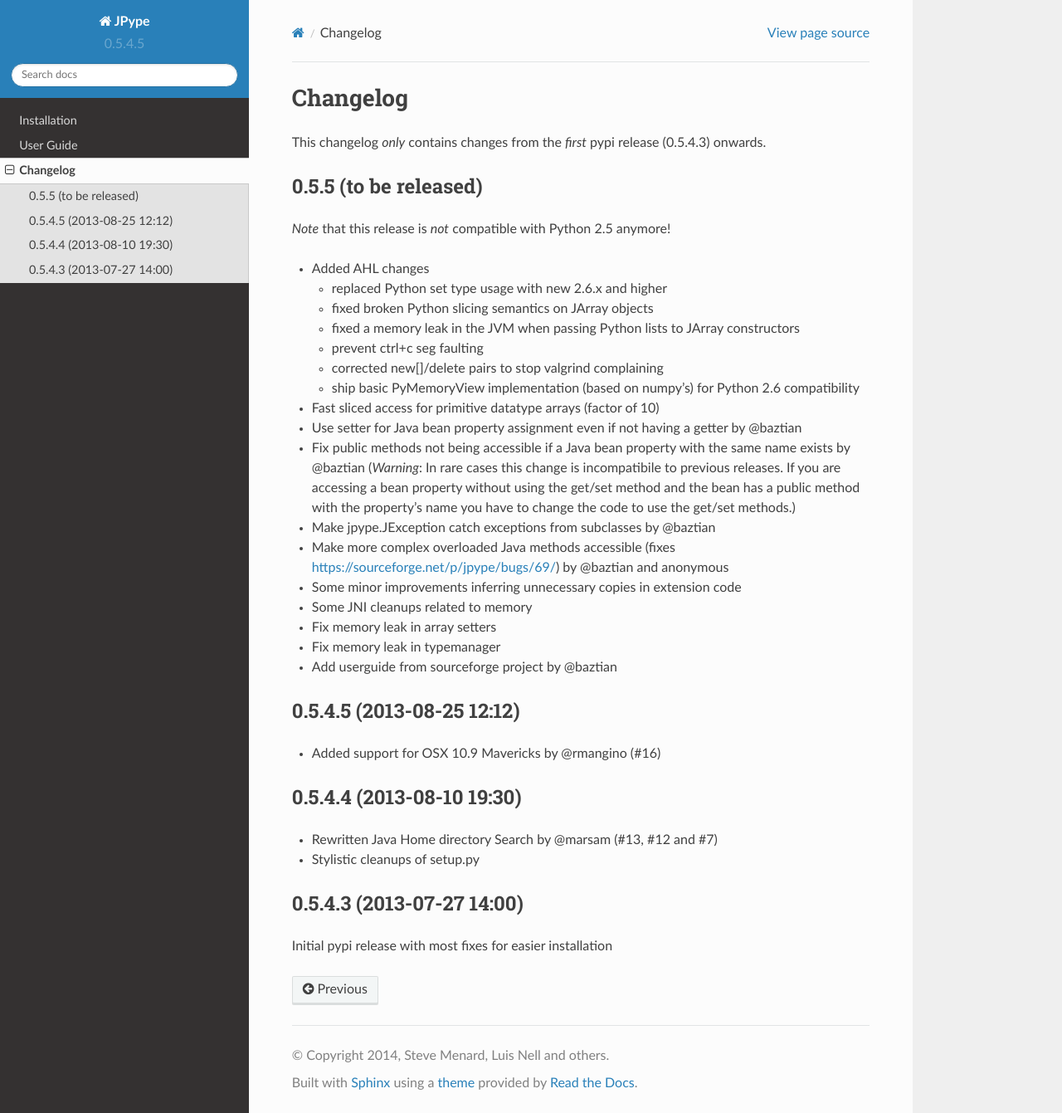
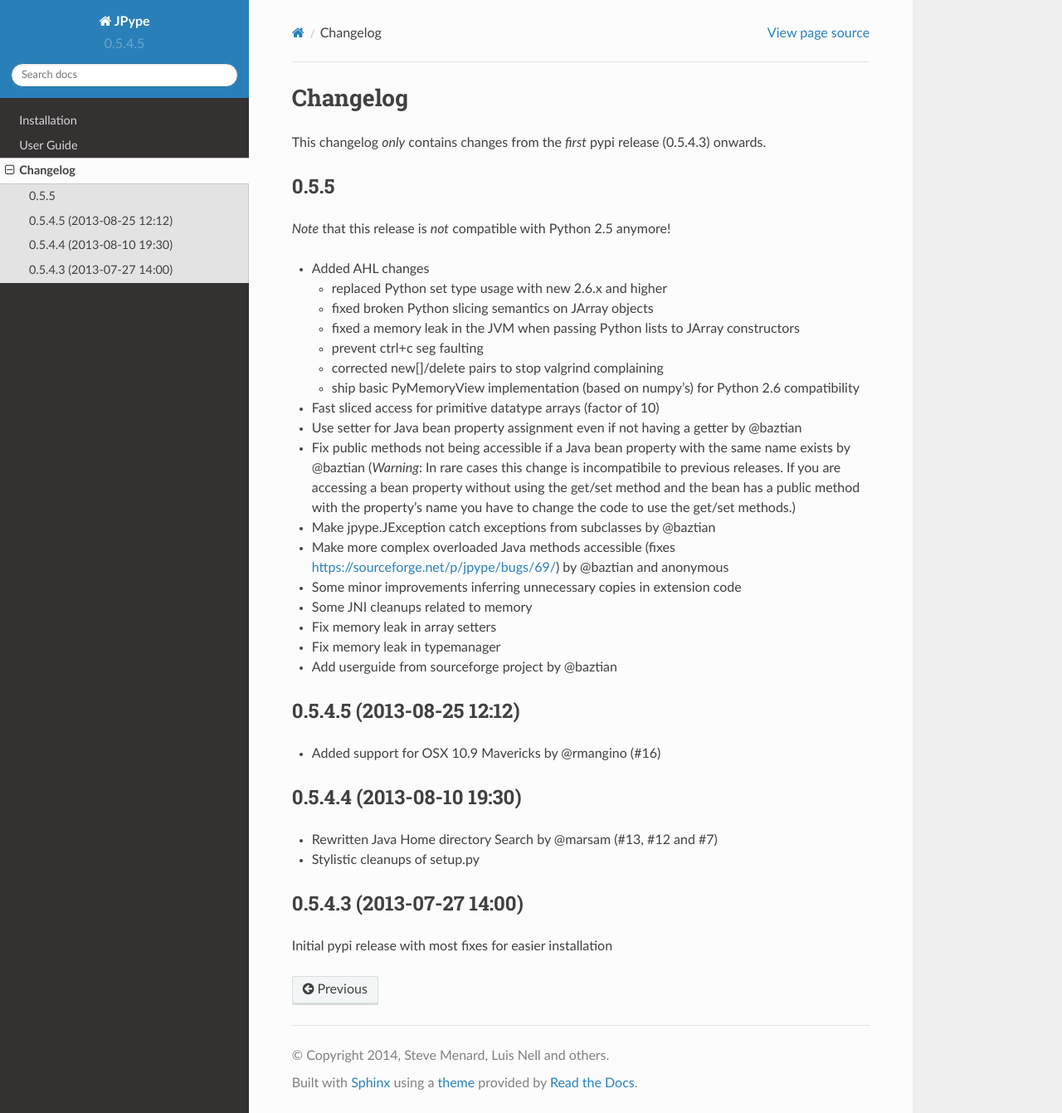
Before and after one commit to jpype-project/jpype, a Sphinx documentation site: the page built from doc/CHANGELOG.rst, in a window 1280 px wide and 1341 px high. Shown: the whole window at 83% size. Built offline with Sphinx 7.4.7 and the Read the Docs theme 2.0.0, drawn with Linux system fonts in a browser that asks for light colours.

Commit message:
removed "to be released" in changelog

```diff
--- a/doc/CHANGELOG.rst
+++ b/doc/CHANGELOG.rst
@@ -3,7 +3,7 @@ Changelog
 
 This changelog *only* contains changes from the *first* pypi release (0.5.4.3) onwards.
 
-0.5.5 (to be released)
+0.5.5
 ----------------------
 
 *Note* that this release is *not* compatible with Python 2.5 anymore!
```
